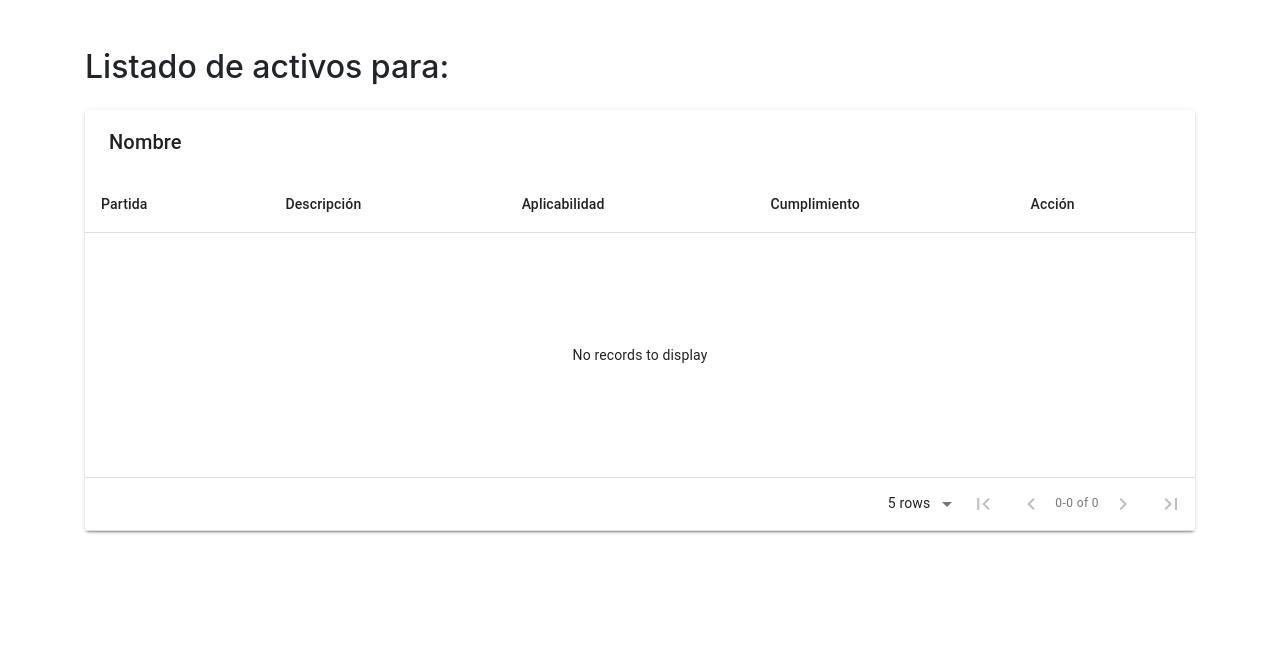
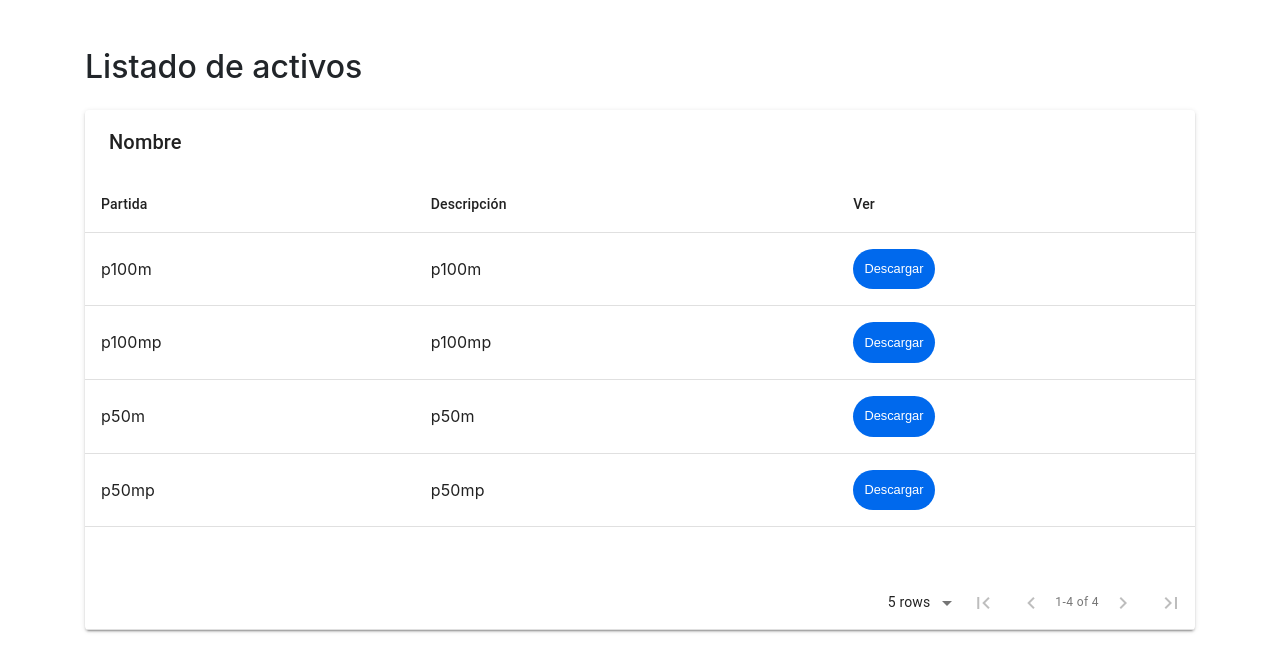
Before and after one commit to brendarychter/list-app, a React (Create React App) app: page /dashboard in a window 1280 px wide. Shown: the top 672 px of the page. Built offline with nearby package versions, Linux system fonts and the light colour scheme; no server answers.

Commit message:
agregar boton de descarga

```diff
--- a/public/index.html
+++ b/public/index.html
@@ -2,7 +2,6 @@
 <html lang="en">
   <head>
     <meta charset="utf-8" />
-<!--    <link rel="icon" href="%PUBLIC_URL%/favicon.ico" />-->
     <meta name="viewport" content="width=device-width, initial-scale=1" />
     <meta name="theme-color" content="#000000" />
     <meta
--- a/src/components/Dashboard/index.js
+++ b/src/components/Dashboard/index.js
@@ -1,61 +1,51 @@
 import React, { useState, useEffect } from 'react';
 import db from '../.././utils/db.json';
-import schema from '../.././utils/schema';
-import Table from './Table';
 import MaterialTable from 'material-table';
 
 export default function Dashboard() {
-  // const [data, setData] = useState(null);
-  // // const columns = [
-  // //     {title:"Partida", field:"partida"},
-  // //     {title:"Descripción", field:"description"},
-  // //     {title:"Aplicabilidad", field:"aplicabilidad"},
-  // //     {title:"Cumplimiento", field:"cumplimiento"},
-  // //     {title:"Acción", field:"action"},
-  // // ]
-  //
-  // useEffect(() => {
-  //   // fetch("https://jsonplaceholder.typicode.com/users")
-  //   //     .then( res =>res.json() )
-  //   //     .then(res => setData(res))
-  //   new Promise((resolve) => {
-  //     setTimeout(() => {
-  //       resolve(db);
-  //     }, 2000);
-  //   }).then((result) => {
-  //     setData(result);
-  //   });
-  // });
-  //
-  // return (
-  //   <div className="app-container container mt-5">
-  //     <h2 className="mb-4">Listado de activos para: </h2>
-  //     <Table headers={Object.keys(schema)} rows={data} />
-  //   </div>
-  // );
+  const [data, setData] = useState([]),
+    columns = [
+      { title: 'Partida', field: 'partida' },
+      { title: 'Descripción', field: 'descripcion' },
+      { title: 'Ver', field: 'download' }
+    ];
 
-  const [data, setData] = useState([])
-  const columns = [
-    { title: "Partida", field: "partida" },
-    { title: "Descripción", field: "description" },
-    { title: "Aplicabilidad", field: "aplicabilidad" },
-    { title: "Cumplimiento", field: "cumplimiento" },
-    { title: "Acción", field: 'action' }
-  ]
+  const getCsvByName = (id) => {
+    const url = '/obtenerArchivo',
+      requestOptions = {
+        method: 'POST',
+        headers: { 'Content-Type': 'application/json' },
+        body: JSON.stringify({ filename: id })
+      };
+
+    const fetchData = async () => {
+      try {
+        const response = await fetch(url, requestOptions);
+        const json = await response.json();
+        setData(json.data);
+      } catch (error) {
+        console.log('error', error);
+      }
+    };
+    fetchData();
+  };
+
   useEffect(() => {
-    fetch(db)
-        .then(resp => resp.json())
-        .then(resp => {
-          setData(resp)
-        })
-  }, [])
+    db.map((item) => {
+      item['download'] = (
+        <button onClick={() => getCsvByName(item.id)} className={'download-button'}>
+          Descargar
+        </button>
+      );
+    });
+  }, []);
 
   return (
     <div className="app-container container mt-5">
-        <h2 className="mb-4">Listado de activos para: </h2>
+      <h2 className="mb-4">Listado de activos</h2>
       <MaterialTable
         title="Nombre"
-            data={data}
+        data={db}
         columns={columns}
         options={{
           search: false
--- a/src/index.css
+++ b/src/index.css
@@ -1,3 +1,133 @@
+/* http://meyerweb.com/eric/tools/css/reset/
+   v2.0 | 20110126
+   License: none (public domain)
+*/
+
+html,
+body,
+div,
+span,
+applet,
+object,
+iframe,
+h1,
+h2,
+h3,
+h4,
+h5,
+h6,
+p,
+blockquote,
+pre,
+a,
+abbr,
+acronym,
+address,
+big,
+cite,
+code,
+del,
+dfn,
+em,
+img,
+ins,
+kbd,
+q,
+s,
+samp,
+small,
+strike,
+strong,
+sub,
+sup,
+tt,
+var,
+b,
+u,
+i,
+center,
+dl,
+dt,
+dd,
+ol,
+ul,
+li,
+fieldset,
+form,
+label,
+legend,
+table,
+caption,
+tbody,
+tfoot,
+thead,
+tr,
+th,
+td,
+article,
+aside,
+canvas,
+details,
+embed,
+figure,
+figcaption,
+footer,
+header,
+hgroup,
+menu,
+nav,
+output,
+ruby,
+section,
+summary,
+time,
+mark,
+audio,
+video {
+  margin: 0;
+  padding: 0;
+  border: 0;
+  font-size: 100%;
+  font: inherit;
+  vertical-align: baseline;
+}
+/* HTML5 display-role reset for older browsers */
+article,
+aside,
+details,
+figcaption,
+figure,
+footer,
+header,
+hgroup,
+menu,
+nav,
+section {
+  display: block;
+}
+body {
+  line-height: 1;
+}
+ol,
+ul {
+  list-style: none;
+}
+blockquote,
+q {
+  quotes: none;
+}
+blockquote:before,
+blockquote:after,
+q:before,
+q:after {
+  content: '';
+  content: none;
+}
+table {
+  border-collapse: collapse;
+  border-spacing: 0;
+}
+
 body {
   margin: 0;
   font-family: -apple-system, BlinkMacSystemFont, 'Segoe UI', 'Roboto', 'Oxygen', 'Ubuntu', 'Cantarell', 'Fira Sans',
@@ -9,3 +139,21 @@ body {
 code {
   font-family: source-code-pro, Menlo, Monaco, Consolas, 'Courier New', monospace;
 }
+
+.download-button {
+  display: inline-block;
+  border: none;
+  border-radius: 25px !important;
+  padding: 0.7rem 0.7rem;
+  margin: 0;
+  text-decoration: none;
+  background-color: #0069ed;
+  color: #ffffff;
+  font-family: sans-serif;
+  font-size: 0.8rem;
+  cursor: pointer;
+  text-align: center;
+  transition: background 250ms ease-in-out, transform 150ms ease;
+  -webkit-appearance: none;
+  -moz-appearance: none;
+}
--- a/src/utils/db.json
+++ b/src/utils/db.json
@@ -1,18 +1,18 @@
 [
   {
-    "id": 1,
-    "partida": "1000 MP",
-    "descripcion": "Canal Electrónico",
-    "aplicabilidad": "ATM",
-    "cumplimiento": "6.000.000",
-    "action": "Ver detalle"
+    "partida": "p100m",
+    "descripcion": "p100m"
   },
   {
-    "id": 2,
-    "partida": "100 MP",
-    "descripcion": "Canal Electrónico",
-    "aplicabilidad": "POS",
-    "cumplimiento": "4.000.000",
-    "action": "Ver detalle"
+    "partida": "p100mp",
+    "descripcion": "p100mp"
+  },
+  {
+    "partida": "p50m",
+    "descripcion": "p50m"
+  },
+  {
+    "partida": "p50mp",
+    "descripcion": "p50mp"
   }
 ]
```
Also changed, not shown: public/manifest.json, public/robots.txt (deleted), 1 other file (tests, documents, lock files or other folders). Lines whose indentation alone changed are shown as unchanged.
